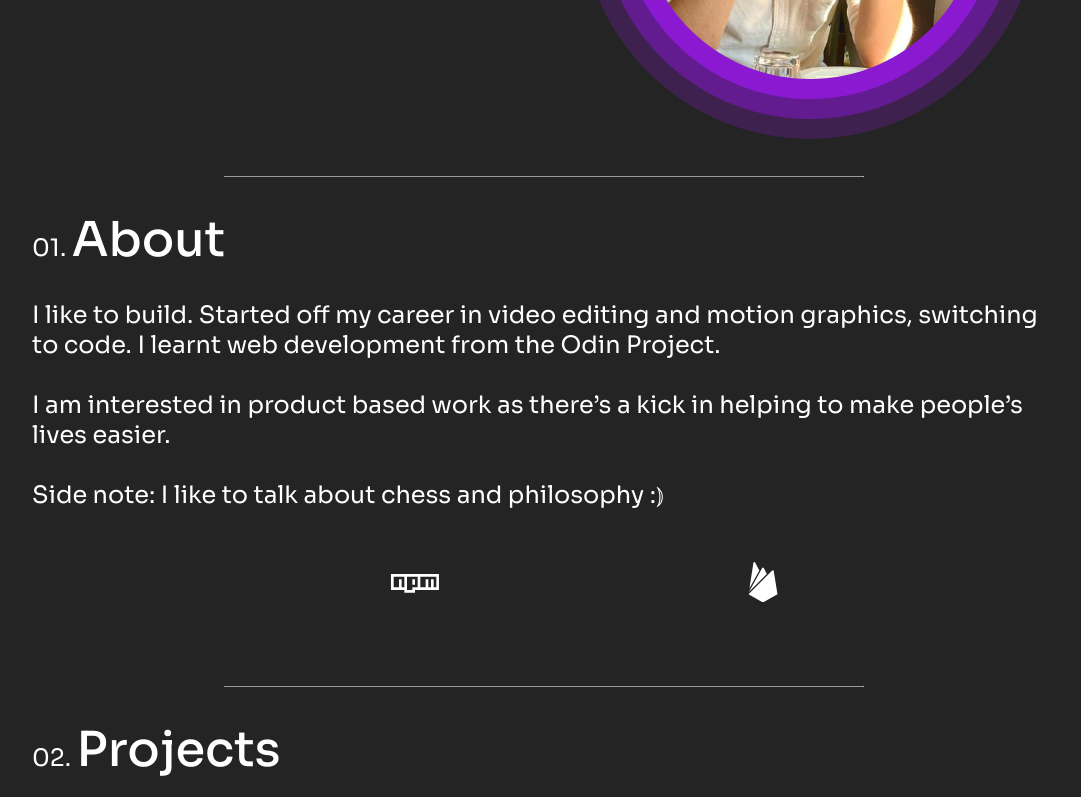
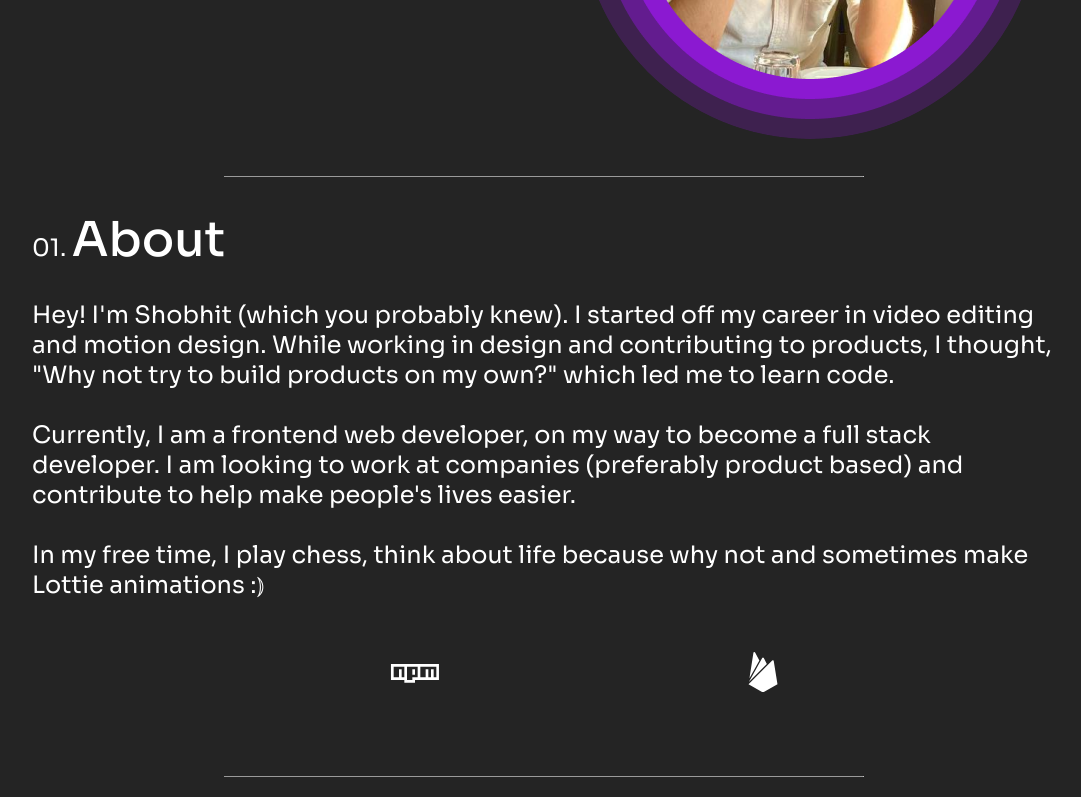
Before and after one commit to web3Gurung/shbht, a React (Create React App) app: page / in a window 1280 px wide. Shown: the part 464-1261 px from the top of the page, without its empty margins (96-1177 px from the left). Built offline with nearby package versions, Linux system fonts and the light colour scheme.

Commit message:
Changed about info

```diff
--- a/src/components/About.js
+++ b/src/components/About.js
@@ -31,11 +31,11 @@ const About = () => {
         <div className="about">
             <div className="about_info">
                 <h1><span>01. </span>About</h1> <br/>
-                <p>I like to build. Started off my career in video editing and motion graphics, switching to code. I learnt web development from the Odin Project.<br/> <br/>
+                <p>Hey! I'm Shobhit (which you probably knew). I started off my career in video editing and motion design. While working in design and contributing to products, I thought, "Why not try to build products on my own?" which led me to learn code.<br/> <br/>
 
-                I am interested in product based work as there’s a kick in helping to make people’s lives easier.<br/> <br/>
+                Currently, I am a frontend web developer, on my way to become a full stack developer. I am looking to work at companies (preferably product based) and contribute to help make people's lives easier.<br/> <br/>
 
-                Side note: I like to talk about chess and philosophy :&#10630;
+                In my free time, I play chess, think about life because why not and sometimes make Lottie animations :&#10630;
                 </p>
             </div>
 
```
